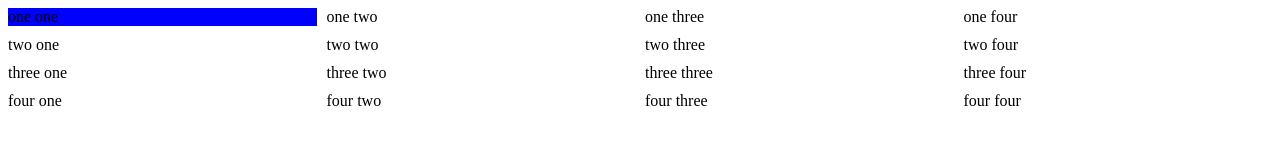
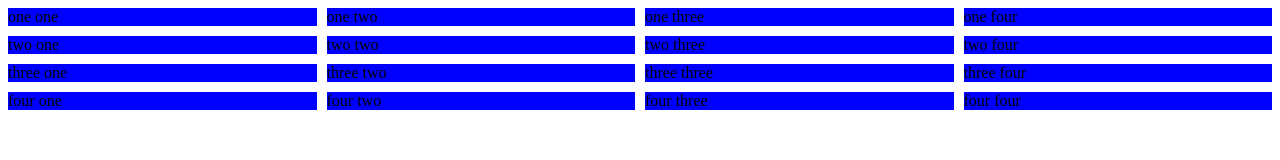
Before and after one commit to lwright249/ThinkItThru, a plain HTML site: page ThinkItThruSiteFiles/game.html in a window 1280 px wide. Drawn offline with Linux system fonts and the light colour scheme.

Commit message:
Added grid section class with css properties

```diff
--- a/ThinkItThruSiteFiles/Styles/game.css
+++ b/ThinkItThruSiteFiles/Styles/game.css
@@ -10,9 +10,12 @@
     gap: 10px;
 }
 
+.gridsection{
+    background-color: blue;
+}
+
 #oneone{
     grid-area: oneone;
-    background-color: blue;
 }
 #onetwo{
     grid-area: onetwo;
```
